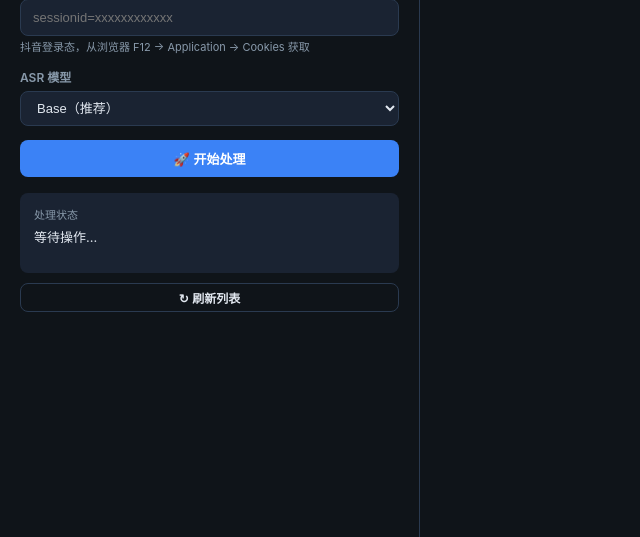
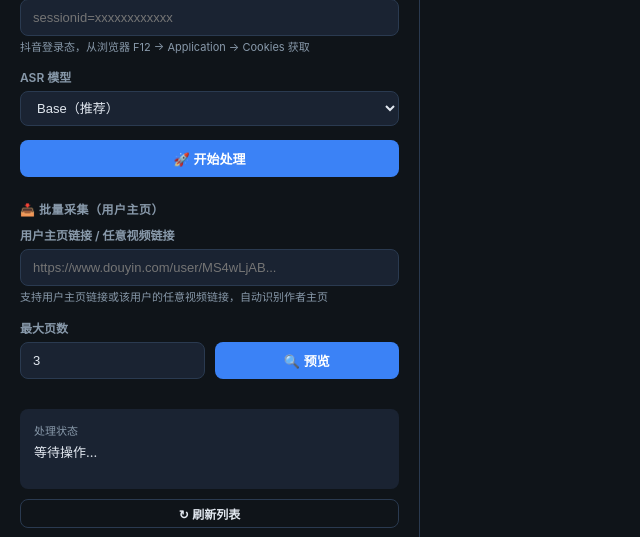
Before and after one commit to Eplayed/video2text, a Flask app: page / in a window 1280 px wide. Shown: the part 263-800 px from the top of the page, without its empty margins (0-640 px from the left). Run offline with Flask 3, Linux system fonts and the light colour scheme; data that the repository does not hold is empty.

Commit message:
feat: 批量采集用户主页视频
- 新增 src/fetch_user_videos.py：通过用户主页URL或任意视频链接批量获取视频列表
- 复用 douyin_parse 的 get_user_aweme_urls API（sec_uid + max_cursor 分页）
- Web 面板新增「批量采集」区域：预览视频列表 → 一键全部添加到 Excel
- 支持两种模式：用户主页链接 / 任意视频链接（自动识别作者）
- 新增 /api/preview_user_videos 和 /api/fetch_user_videos 接口

```diff
--- a/web/app.py
+++ b/web/app.py
@@ -172,6 +172,57 @@ def api_process():
     return jsonify({"status": "started"})
 
 # ── 前端页面 ──
+# ── API: 批量获取用户视频列表 ──────────────────────────────────────
+@app.route("/api/fetch_user_videos", methods=["POST"])
+def api_fetch_user_videos():
+    data = request.get_json(force=True)
+    url = (data.get("user_url") or data.get("video_url") or "").strip()
+    cookie = data.get("cookie", "").strip()
+    max_pages = int(data.get("max_pages", 10))
+
+    if not url:
+        return jsonify({"error": "请输入用户主页链接或视频链接"}), 400
+    if not cookie:
+        return jsonify({"error": "请输入 Cookie"}), 400
+
+    try:
+        from src.fetch_user_videos import fetch_user_videos
+        mode = "user_url" if "/user/" in url else "video_url"
+        result = fetch_user_videos(
+            url=url, cookie=cookie,
+            max_pages=max_pages, mode=mode,
+        )
+        return jsonify(result)
+    except Exception as e:
+        return jsonify({"error": str(e), "success": False}), 500
+
+
+# ── API: 预览用户信息（不写入Excel，只获取列表） ────────────────────
+@app.route("/api/preview_user_videos", methods=["POST"])
+def api_preview_user_videos():
+    """获取用户视频列表预览，不写入 Excel"""
+    data = request.get_json(force=True)
+    url = (data.get("user_url") or data.get("video_url") or "").strip()
+    cookie = data.get("cookie", "").strip()
+    max_pages = min(int(data.get("max_pages", 1)), 5)
+
+    if not url:
+        return jsonify({"error": "请输入链接"}), 400
+    if not cookie:
+        return jsonify({"error": "请输入 Cookie"}), 400
+
+    try:
+        from src.fetch_user_videos import fetch_user_videos
+        mode = "user_url" if "/user/" in url else "video_url"
+        result = fetch_user_videos(
+            url=url, cookie=cookie,
+            max_pages=max_pages, mode=mode,
+        )
+        return jsonify(result)
+    except Exception as e:
+        return jsonify({"error": str(e), "success": False}), 500
+
+
 @app.route("/")
 def index():
     return send_from_directory(str(ROOT / "web" / "templates"), "index.html")
--- a/web/templates/index.html
+++ b/web/templates/index.html
@@ -104,6 +104,32 @@ body{background:var(--bg);color:var(--text);font-family:-apple-system,BlinkMacSy
       </div>
     </div>
     <button class="btn btn-primary" id="btn-submit" onclick="submitTask()" style="width:100%">🚀 开始处理</button>
+
+    <div class="section-label" style="margin-top:24px">📥 批量采集（用户主页）</div>
+    <div class="form-group">
+      <label>用户主页链接 / 任意视频链接</label>
+      <input id="user-url" type="text" placeholder="https://www.douyin.com/user/MS4wLjAB...">
+      <div class="hint">支持用户主页链接或该用户的任意视频链接，自动识别作者主页</div>
+    </div>
+    <div class="form-row">
+      <div class="form-group">
+        <label>最大页数</label>
+        <input id="max-pages" type="number" value="3" min="1" max="20">
+      </div>
+      <div class="form-group">
+        <label style="visibility:hidden">.</label>
+        <button class="btn btn-primary" id="btn-fetch-preview" onclick="previewUserVideos()" style="width:100%">🔍 预览</button>
+      </div>
+    </div>
+    <div id="preview-area" style="display:none;margin-bottom:10px">
+      <div style="background:var(--card);border-radius:8px;padding:10px;max-height:200px;overflow-y:auto;font-size:12px">
+        <div id="preview-list"></div>
+      </div>
+      <div style="display:flex;gap:8px;margin-top:8px">
+        <button class="btn btn-success" onclick="fetchAndProcess()" style="flex:1">📥 全部添加并处理</button>
+        <button class="btn btn-ghost" onclick="togglePreview(false)" style="flex:1">取消</button>
+      </div>
+    </div>
 
     <div class="status-box" id="status-box">
       <div class="label">处理状态</div>
@@ -308,6 +334,73 @@ function setStatus(type, msg, err) {
   document.getElementById('status-error').textContent = err || '';
 }
 
+// ── 批量采集 ──
+async function previewUserVideos() {
+  const url = document.getElementById('user-url').value.trim();
+  const cookie = document.getElementById('cookie').value.trim();
+  const maxPages = document.getElementById('max-pages').value || 3;
+  if (!url) return alert('请输入链接');
+  if (!cookie) return alert('请输入 Cookie');
+
+  const btn = document.getElementById('btn-fetch-preview');
+  btn.disabled = true; btn.textContent = '🔍 获取中...';
+
+  try {
+    const mode = url.includes('/user/') ? 'user_url' : 'video_url';
+    const resp = await fetch('/api/preview_user_videos', {
+      method: 'POST',
+      headers: {'Content-Type': 'application/json'},
+      body: JSON.stringify({user_url: mode==='user_url'?url:'', video_url: mode==='video_url'?url:'', cookie, max_pages: maxPages})
+    }).then(r=>r.json());
+
+    if (resp.error) { alert(resp.error); return; }
+    renderPreview(resp);
+  } catch(e) { alert('请求失败: '+e.message); }
+  finally { btn.disabled = false; btn.textContent = '🔍 预览'; }
+}
+
+function renderPreview(data) {
+  const area = document.getElementById('preview-area');
+  const list = document.getElementById('preview-list');
+  area.style.display = 'block';
+
+  let html = `<div style="color:var(--muted);margin-bottom:8px">找到 <b>${data.total}</b> 条视频 · 主页: ${data.user_url||'-'}</div>`;
+  (data.videos||[]).forEach((v,i) => {
+    html += `<div style="padding:3px 0;border-bottom:1px solid var(--border);display:flex;align-items:center;gap:8px">
+      <span style="color:var(--muted);font-size:11px;min-width:24px">${i+1}.</span>
+      <span style="flex:1;overflow:hidden;text-overflow:ellipsis;white-space:nowrap" title="${esc(v.url)}">${v.aweme_id||v.url}</span>
+    </div>`;
+  });
+  list.innerHTML = html;
+}
+
+async function fetchAndProcess() {
+  const url = document.getElementById('user-url').value.trim();
+  const cookie = document.getElementById('cookie').value.trim();
+  const maxPages = document.getElementById('max-pages').value || 3;
+
+  if (!cookie) return alert('请输入 Cookie');
+
+  const resp = await fetch('/api/fetch_user_videos', {
+    method: 'POST',
+    headers: {'Content-Type': 'application/json'},
+    body: JSON.stringify({
+      user_url: url.includes('/user/') ? url : '',
+      video_url: url.includes('/user/') ? '' : url,
+      cookie, max_pages: maxPages
+    })
+  }).then(r=>r.json());
+
+  if (resp.error) { alert(resp.error); return; }
+  alert(`已添加 ${resp.total} 条视频到 Excel！\n现在可以使用左侧「开始处理」进行 ASR 转写。`);
+  togglePreview(false);
+  loadVideos();
+}
+
+function togglePreview(show) {
+  document.getElementById('preview-area').style.display = show ? 'block' : 'none';
+}
+
 // ── 工具 ──
 function esc(s) { if (!s) return ''; return String(s).replace(/&/g,'&amp;').replace(/</g,'&lt;').replace(/>/g,'&gt;').replace(/"/g,'&quot;'); }
 function copyText(t) { navigator.clipboard.writeText(t||'').then(()=>alert('已复制')); }
```
Also changed, not shown: src/fetch_user_videos.py (added, +141 -0 lines).
